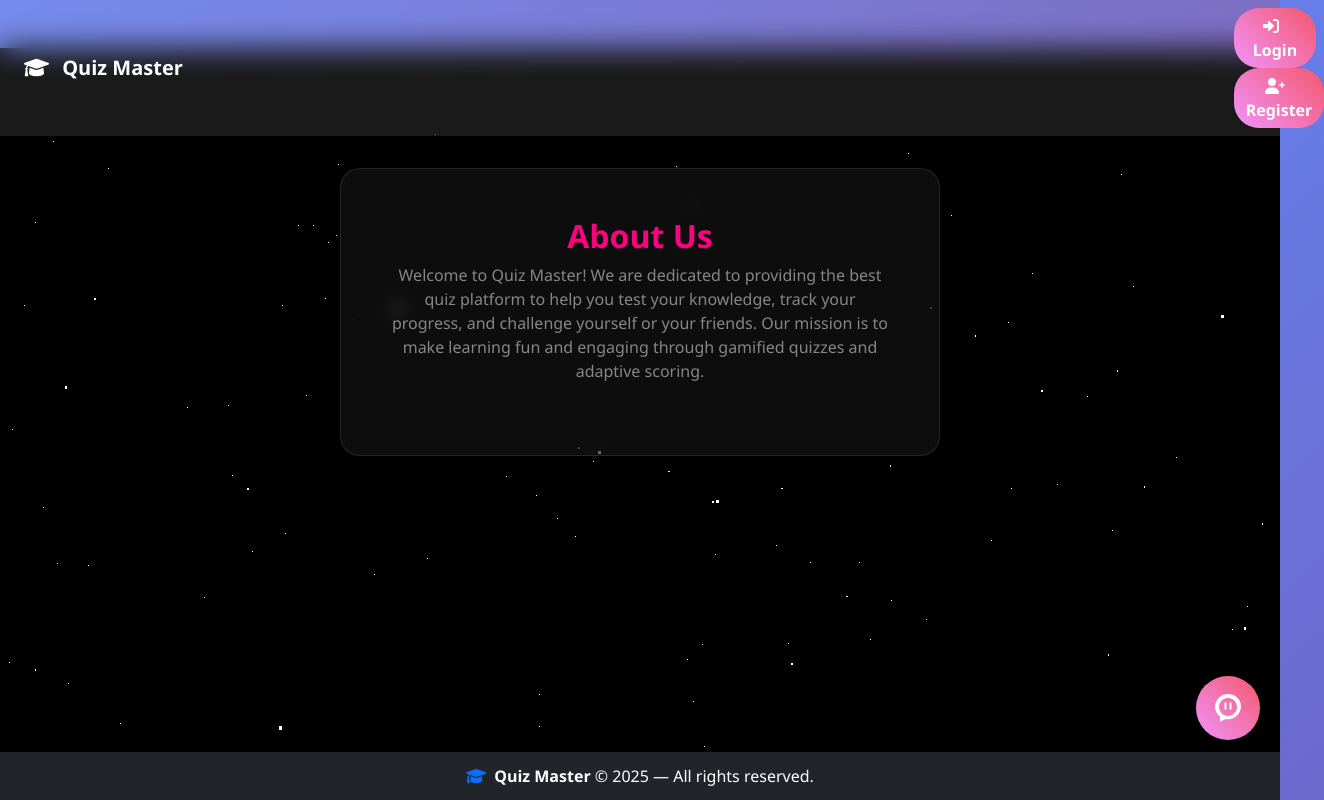
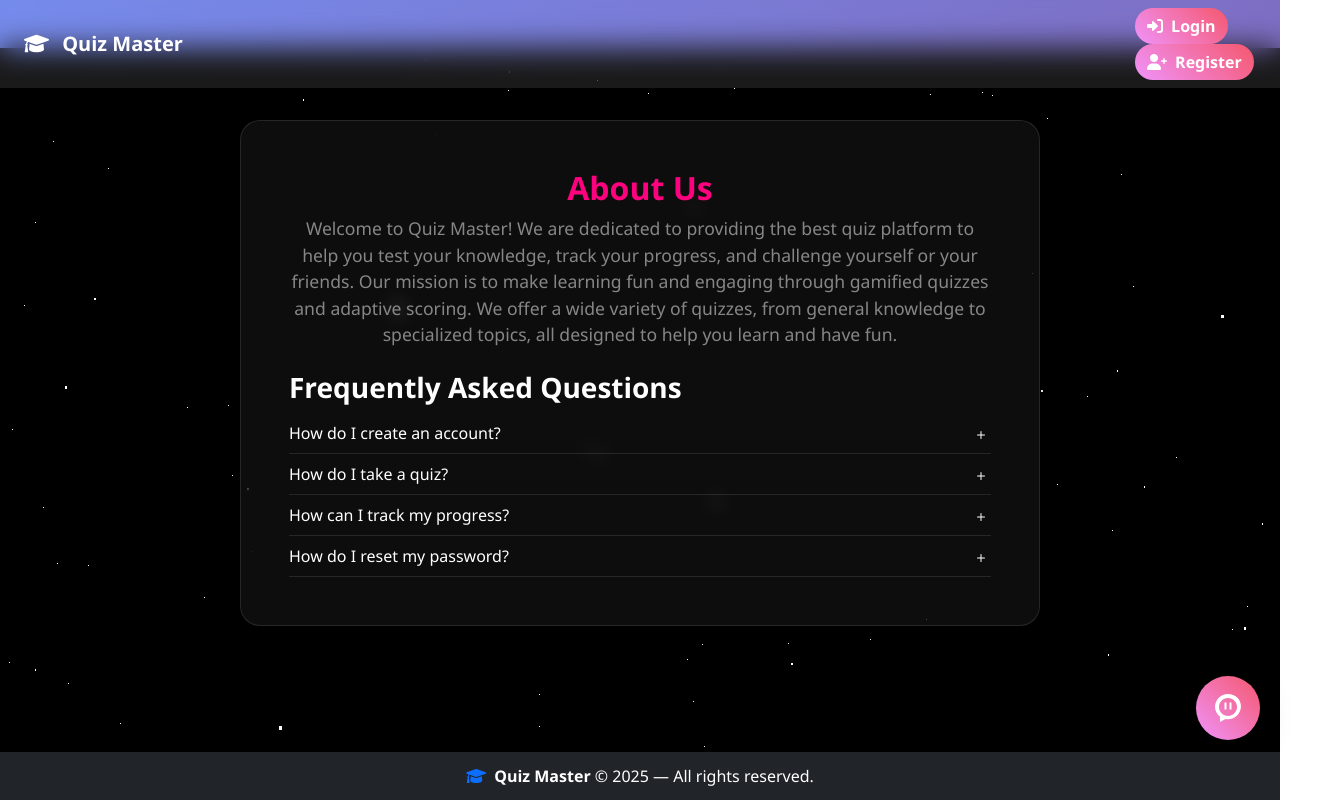
Before and after one commit to DerrickIgnited/QuizMaster, a Vue app in the folder frontend/: page / in a window 1280 px wide. Both pictures are taken after a click on the button "About Us". Shown: the whole page, 1324 px wide, since content can reach past the window. Built offline with nearby package versions, Linux system fonts and the light colour scheme.

Commit message:
Adding About us and contact us pages

```diff
--- a/frontend/src/App.vue
+++ b/frontend/src/App.vue
@@ -135,7 +135,7 @@ nav.navbar {
 }
 
 .navbar-buttons {
-  margin-left: 84%;
+  margin-left: 76%;
 }
 
 .app-footer {
--- a/frontend/src/components/AboutUs.vue
+++ b/frontend/src/components/AboutUs.vue
@@ -1,11 +1,28 @@
 <template>
   <div class="container-fluid h-100 d-flex align-items-center justify-content-center">
-    <div class="glass-card p-5" style="width: 100%; max-width: 600px;">
-      <div class="text-center mb-4">
-        <h2 class="text-pink fw-bold">About Us</h2>
-        <p class="text-white-50">
-          Welcome to Quiz Master! We are dedicated to providing the best quiz platform to help you test your knowledge, track your progress, and challenge yourself or your friends. Our mission is to make learning fun and engaging through gamified quizzes and adaptive scoring.
+    <div class="glass-card p-5" style="width: 100%; max-width: 800px;">
+      <div class="text-center mb-">
+        <h2 class="text-pink fw-bold" style="font-size: 2rem;">About Us</h2>
+        <p class="text-white-50" style="font-size: 1.1rem;">
+          Welcome to Quiz Master! We are dedicated to providing the best quiz platform to help you test your knowledge, track your progress, and challenge yourself or your friends. Our mission is to make learning fun and engaging through gamified quizzes and adaptive scoring. We offer a wide variety of quizzes, from general knowledge to specialized topics, all designed to help you learn and have fun.
         </p>
+      </div>
+      <div class="mt-4">
+        <h3 class="text-white fw-bold">Frequently Asked Questions</h3>
+        <div class="faq-item" v-for="(faq, index) in faqs" :key="index">
+          <div class="faq-question d-flex justify-content-between align-items-center py-2" @click="faq.open = !faq.open">
+            <span class="text-white">{{ faq.question }}</span>
+            <span class="faq-icon" >
+              <svg v-if="!faq.open" xmlns="http://www.w3.org/2000/svg" width="16" height="16" fill="white" class="bi bi-plus" viewBox="0 0 16 16">
+                <path d="M8 4a.5.5 0 0 1 .5.5v3h3a.5.5 0 0 1 0 1h-3v3a.5.5 0 0 1-1 0v-3h-3a.5.5 0 0 1 0-1h3v-3A.5.5 0 0 1 8 4z"/>
+              </svg>
+              <svg v-else xmlns="http://www.w3.org/2000/svg" width="16" height="16" fill="white" class="bi bi-dash" viewBox="0 0 16 16">
+                <path d="M4 8a.5.5 0 0 1 .5-.5h7a.5.5 0 0 1 0 1h-7A.5.5 0 0 1 4 8z"/>
+              </svg>
+            </span>
+          </div>
+          <div class="faq-answer text-white-50 py-2" v-if="faq.open" v-html="faq.answer"></div>
+        </div>
       </div>
     </div>
   </div>
@@ -13,7 +30,29 @@
 
 <script>
 export default {
-  name: 'AboutUs'
+  name: 'AboutUs',
+  data() {
+    return {
+      faqs: [
+        {
+          question: 'How do I create an account?',
+          answer: 'To create an account, click on the "Register" button and fill out the registration form.  You will need to provide a valid email address and choose a password.'
+        },
+        {
+          question: 'How do I take a quiz?',
+          answer: 'Once you are logged in, you can browse available quizzes and click on the "Start Quiz" button to begin.  Follow the instructions on the screen to answer the questions.'
+        },
+        {
+          question: 'How can I track my progress?',
+          answer: 'Your progress is automatically tracked. You can view your scores and performance history in your dashboard.'
+        },
+        {
+          question: 'How do I reset my password?',
+          answer: 'If you have forgotten your password, click on the "Forgot Password" link on the login page.  Follow the instructions sent to your registered email address to reset your password.'
+        }
+      ]
+    }
+  }
 }
 </script>
 
@@ -28,4 +67,14 @@ export default {
 .text-pink {
   color: #ff007f; /* Use pink color consistent with Login.vue */
 }
+.faq-item {
+  border-bottom: 1px solid rgba(255, 255, 255, 0.1);
+}
+.faq-question {
+  cursor: pointer;
+}
+.faq-icon {
+  width: 20px;
+  text-align: center;
+}
 </style>
--- a/frontend/src/components/ContactUs.vue
+++ b/frontend/src/components/ContactUs.vue
@@ -1,11 +1,28 @@
 <template>
   <div class="container-fluid h-100 d-flex align-items-center justify-content-center">
-    <div class="glass-card p-5" style="width: 100%; max-width: 600px;">
+    <div class="glass-card p-5" style="width: 100%; max-width: 800px;">
       <div class="text-center mb-4">
-        <h2 class="text-pink fw-bold">Contact Us</h2>
-        <p class="text-white-50">
+        <h2 class="text-pink fw-bold" style="font-size: 2rem;">Contact Us</h2>
+        <p class="text-white-50" style="font-size: 1.1rem;">
           Have questions or feedback? We'd love to hear from you! Reach out to us at support@quizmaster.com or use the contact form on our website.
         </p>
+      </div>
+      <div class="mt-4">
+        <form @submit.prevent="submitForm">
+          <div class="mb-3">
+            <label for="name" class="form-label text-white">Name</label>
+            <input type="text" class="form-control" id="name" v-model="name" required>
+          </div>
+          <div class="mb-3">
+            <label for="email" class="form-label text-white">Email address</label>
+            <input type="email" class="form-control" id="email" v-model="email" required>
+          </div>
+          <div class="mb-3">
+            <label for="message" class="form-label text-white">Message</label>
+            <textarea class="form-control" id="message" rows="3" v-model="message" required></textarea>
+          </div>
+          <button type="submit" class="btn btn-pink">Submit</button>
+        </form>
       </div>
     </div>
   </div>
@@ -13,7 +30,29 @@
 
 <script>
 export default {
-  name: 'ContactUs'
+  name: 'ContactUs',
+  data() {
+    return {
+      name: '',
+      email: '',
+      message: ''
+    };
+  },
+  methods: {
+    submitForm() {
+      // In a real application, you would send this data to a backend API
+      // For this example, we'll just log it to the console.
+      console.log('Form submitted:', {
+        name: this.name,
+        email: this.email,
+        message: this.message
+      });
+      alert('Thank you for your message!');
+      this.name = '';
+      this.email = '';
+      this.message = '';
+    }
+  }
 }
 </script>
 
@@ -28,4 +67,8 @@ export default {
 .text-pink {
   color: #ff007f; /* Use pink color consistent with Login.vue */
 }
+.btn-pink {
+  background-color: #ff007f;
+  border-color: #ff007f;
+}
 </style>
```
